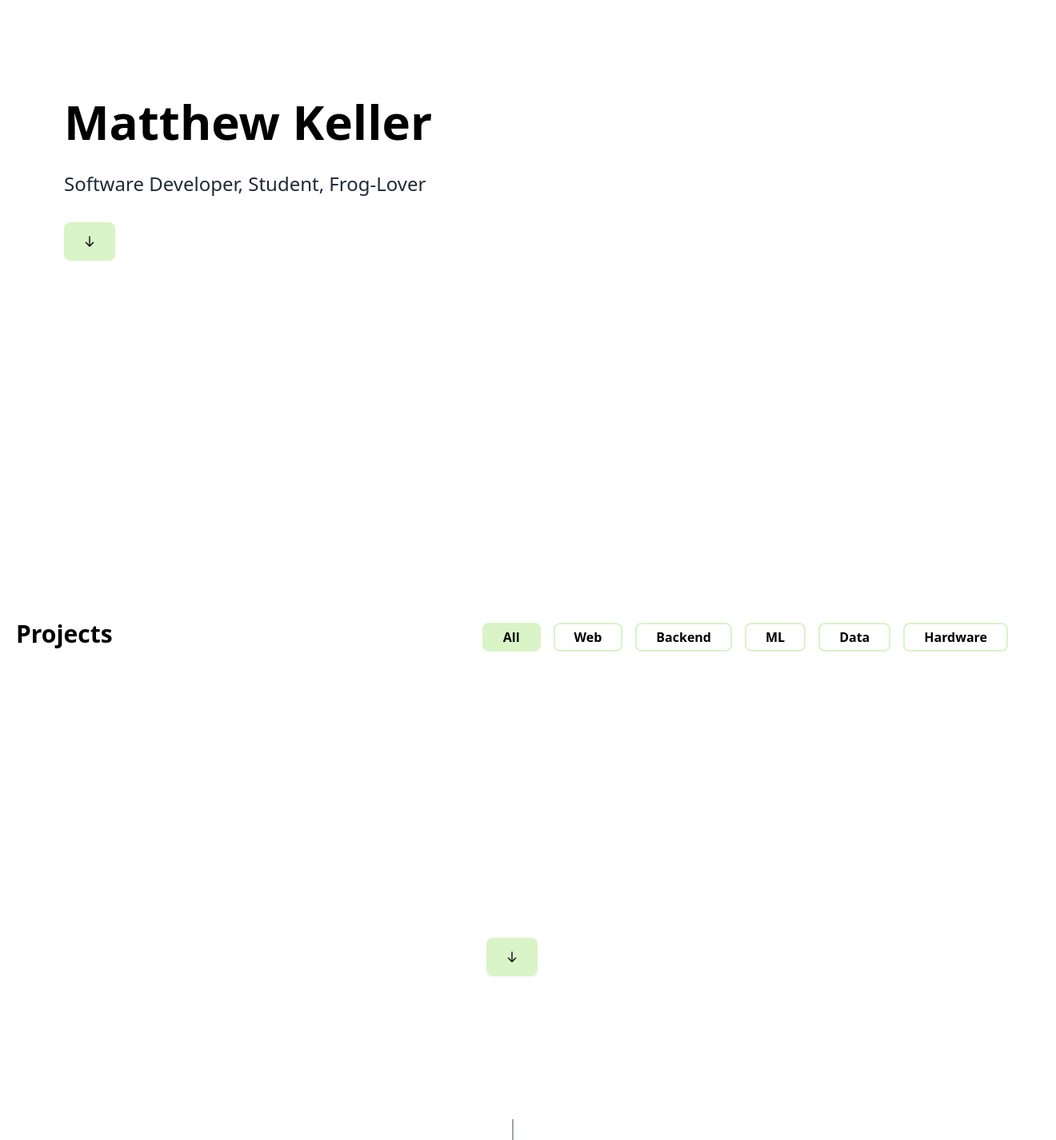
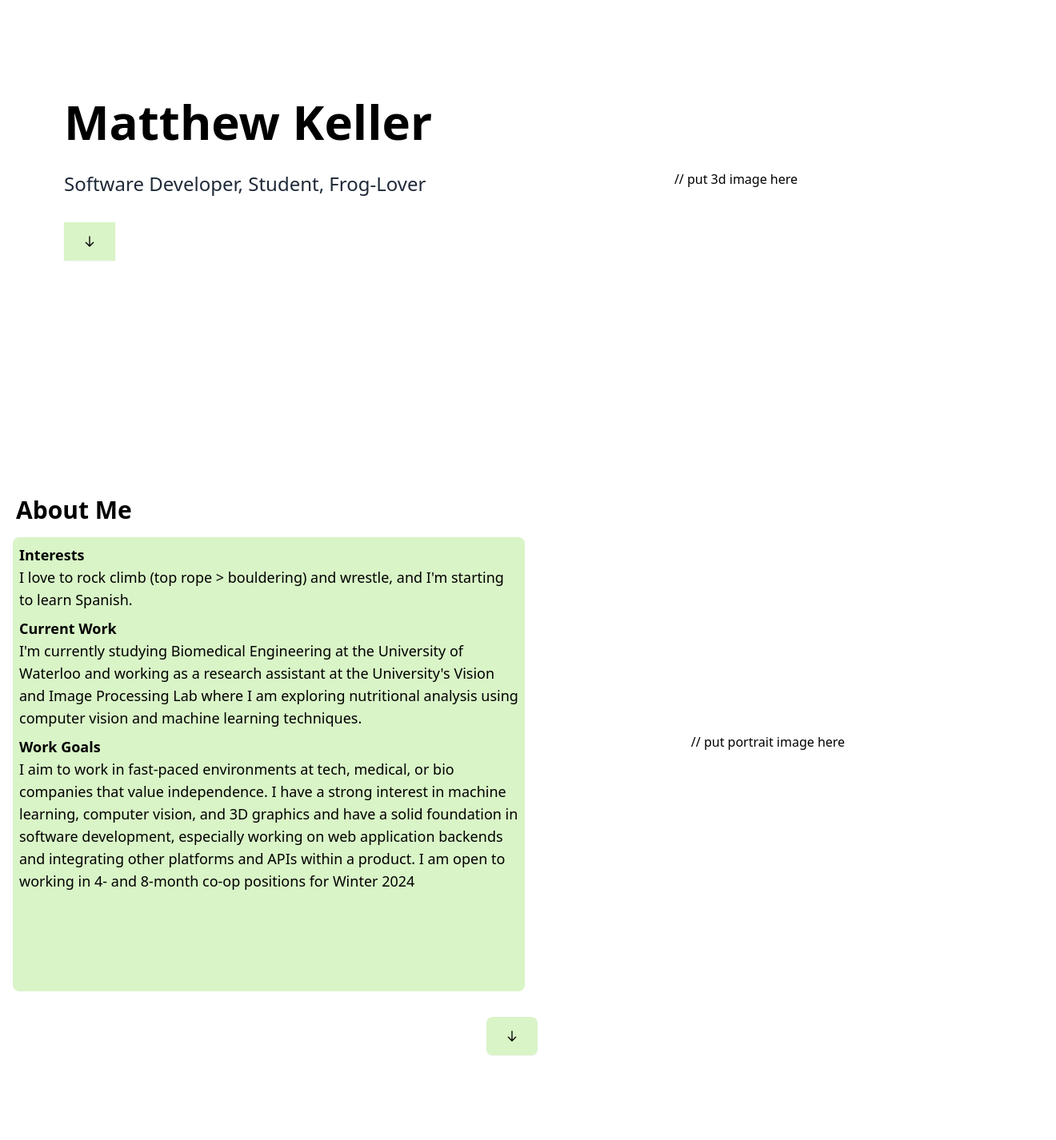
Before and after one commit to m6keller/matthew-site, a Next.js app: page / in a window 1280 px wide. Shown: the part 200-1626 px from the top of the page at 80% size, 1320 px wide, since content can reach past the window. Built offline with nearby package versions, Linux system fonts and the light colour scheme.

Commit message:
about me updated, flow changes

```diff
--- a/src/pages/index.tsx
+++ b/src/pages/index.tsx
@@ -173,7 +173,8 @@ function LandingSection() {
   return (
     <section id="home" className="flex flex-col items-center justify-center min-h-screen bg-gradient-to-b from-d9f4c7 to-f8fa90">
       <NavBar />
-      <main className="flex flex-row items-center justify-center w-full flex-1 px-20 text-center">
+      <main className="flex flex-row items-center justify-between w-full flex-1 px-20 text-center">
+        <div className="flex flex-col text-start">
           <div className="flex flex-col items-start w-full">
             <h1 className="text-6xl font-bold text-ac9969 mb-8">
               Matthew Keller
@@ -181,13 +182,16 @@ function LandingSection() {
             <p className="text-2xl font-medium text-gray-800 mb-8">
               Software Developer, Student, Frog-Lover
             </p>
-          <Link className="flex" to="projects" smooth={true} duration={1000}>
-            <button className="bg-tea-green font-bold py-4 px-6 rounded-lg shadow-sm hover:shadow-md">
+            <Link className="flex" to="about" smooth={true} duration={1000}>
+              <button className="bg-tea-green font-bold py-4 px-6 rqounded-lg shadow-sm hover:shadow-md">
                 <HiOutlineArrowDown />
               </button>
             </Link>
           </div>
-
+        </div>
+        <div className="w-1/2 flex flex-row items-center justify-center">
+          // put 3d image here
+        </div>
       </main>
   </section>
   )
@@ -195,7 +199,7 @@ function LandingSection() {
 
 function ExperienceSection() {
   return (
-    <section className="" id="experience">
+    <section className="flex flex-col flex-wrap justify-center items-center lg:h-screen md:h-screen" id="experience">
         <div className="container mx-auto flex flex-col items-center justify-center">
           <div className="relative">
             <div className="absolute top-0 left-1/2 w-0.5 h-full bg-gray-400"></div>
@@ -308,15 +312,15 @@ function ProjectsSection() {
   };
 
   return (
-      <section className="flex flex-row flex-wrap justify-center items-center lg:h-screen md:h-screen w-full h-full" id="projects">
-        <div className="flex flex-col w-full">
-          <div className="flex flex-row w-full">
+      <section className="flex flex-col flex-wrap justify-center items-center lg:h-screen md:h-screen" id="projects">
+        <div className="flex flex-col w-full mt-5">
+          {/* <div className="flex flex-row w-full">
             <div className="flex w-5/6">
             </div>
             <button className={`flex bg-tea-green w-1/6 justify-${showNavbar ? "start" : "end hidden"} `}>
               <BsList className="text-black" size={30}/>
             </button>
-          </div>
+          </div> */}
           <div className="flex items-center justify-between w-full">
           <div className={`flex flex-row justify-between px-5 w-${showNavbar ? "5/6" : "full"}`}>
             <p className="flex text-center text-3xl font-bold items-center justify-start">Projects</p>
@@ -334,7 +338,7 @@ function ProjectsSection() {
           </div>
         </div>
         </div>
-        <Link className="flex mb-2" to="experience" smooth={true} duration={1000}>
+        <Link className="flex mb-20 mt-auto" to="experience" smooth={true} duration={1000}>
             <button className="mt-4 bg-tea-green font-bold py-4 px-6 mx-auto rounded-lg shadow-sm hover:shadow-md">
               <HiOutlineArrowDown />
             </button>
@@ -359,17 +363,64 @@ function ContactSection() {
 
   return (
     <section className="flex flex-col items-center justify-center h-screen w-full" id="contact">
+      <div className="flex grow flex-row justify-between w-full">
         <div className="flex flex-col justify-around ml-20 w-full">
-        <p className="text-2xl font-bold my-20">Contact Me</p>
+          <p className="text-2xl font-bold mt-20">Contact Me</p>
           <div className="flex flex-col space-y-4">
             <ContactElement Icon={BsGithub} text="/m6keller"/>
             <ContactElement Icon={BsLinkedin} text="in/m6keller"/>
             <ContactElement Icon={AiOutlineMail} text="m6keller@uwaterloo.ca"/>
           </div>
         </div>
+        <div className="flex grow w-full items-center text-center">
+          // put ryan art here or maybe put it for full page then links at bottom
+        </div>
+      </div>
       <Link className="flex mb-20 mt-auto" to="home" smooth={true} duration={1000}>
         <button className="mt-4 bg-tea-green font-bold py-4 px-6 mx-auto rounded-lg shadow-sm hover:shadow-md">
             <HiOutlineArrowUp />
+        </button>
+      </Link>
+    </section>
+  )
+}
+
+function AboutSection() {
+  return (
+    <section className="flex flex-col items-center justify-center h-screen w-full" id="about">
+      <div className="flex flex-row grow justify-between w-full">
+      <div className="flex flex-col w-1/2">
+        <p className="flex flex-grow text-center text-3xl font-bold items-center justify-start mt-5 ml-5">About Me</p>
+        <div className="bg-tea-green grow rounded-lg h-full w-full m-4">
+          <div className="flex flex-col m-2 text-lg space-y-2">
+          <div>
+            <p className="font-bold"> Interests</p>
+            I love to rock climb (top rope &gt; bouldering) and wrestle, and I'm starting to learn Spanish.
+          </div>
+          <div>
+            <p className="font-bold"> Current Work</p>
+            I'm currently studying Biomedical Engineering at the University of Waterloo and working as a research assistant
+            at the University's Vision and Image Processing Lab where I am exploring nutritional analysis using computer vision
+            and machine learning techniques.
+          </div>
+          <div>
+            <p className="font-bold">Work Goals</p>
+            I aim to work in fast-paced environments at tech, medical, or bio companies that value independence.
+            I have a strong interest in machine learning, computer vision, and 3D graphics and have a solid foundation in software development,
+            especially working on web application backends and integrating other platforms and APIs within a product.
+
+            I am open to working in 4- and 8-month co-op positions for Winter 2024
+          </div>
+          </div>
+        </div>
+      </div>
+      <div className="flex flex-row content-center justify-center items-center w-1/2">
+        // put portrait image here
+      </div>
+      </div>
+      <Link className="flex mb-20 mt-auto" to="projects" smooth={true} duration={1000}>
+        <button className="mt-4 bg-tea-green font-bold py-4 px-6 mx-auto rounded-lg shadow-sm hover:shadow-md">
+            <HiOutlineArrowDown />
         </button>
       </Link>
     </section>
@@ -387,6 +438,7 @@ export default function Home() {
       </Head>
       <div className="flex flex-col w-full">
         <LandingSection />
+        <AboutSection />
         <ProjectsSection />
         <ExperienceSection />
         <ContactSection />
```
Lines whose indentation alone changed are shown as unchanged.
